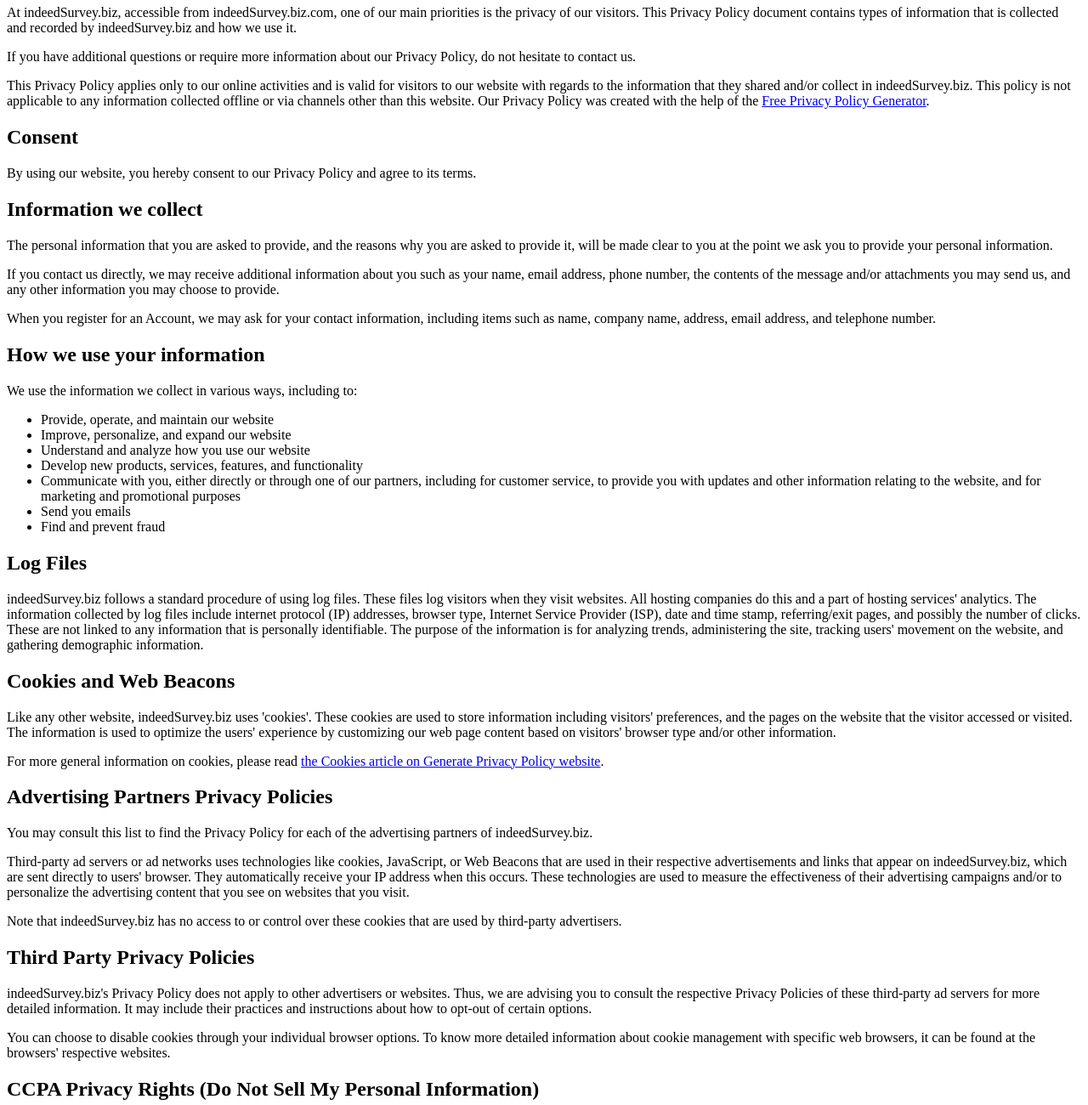
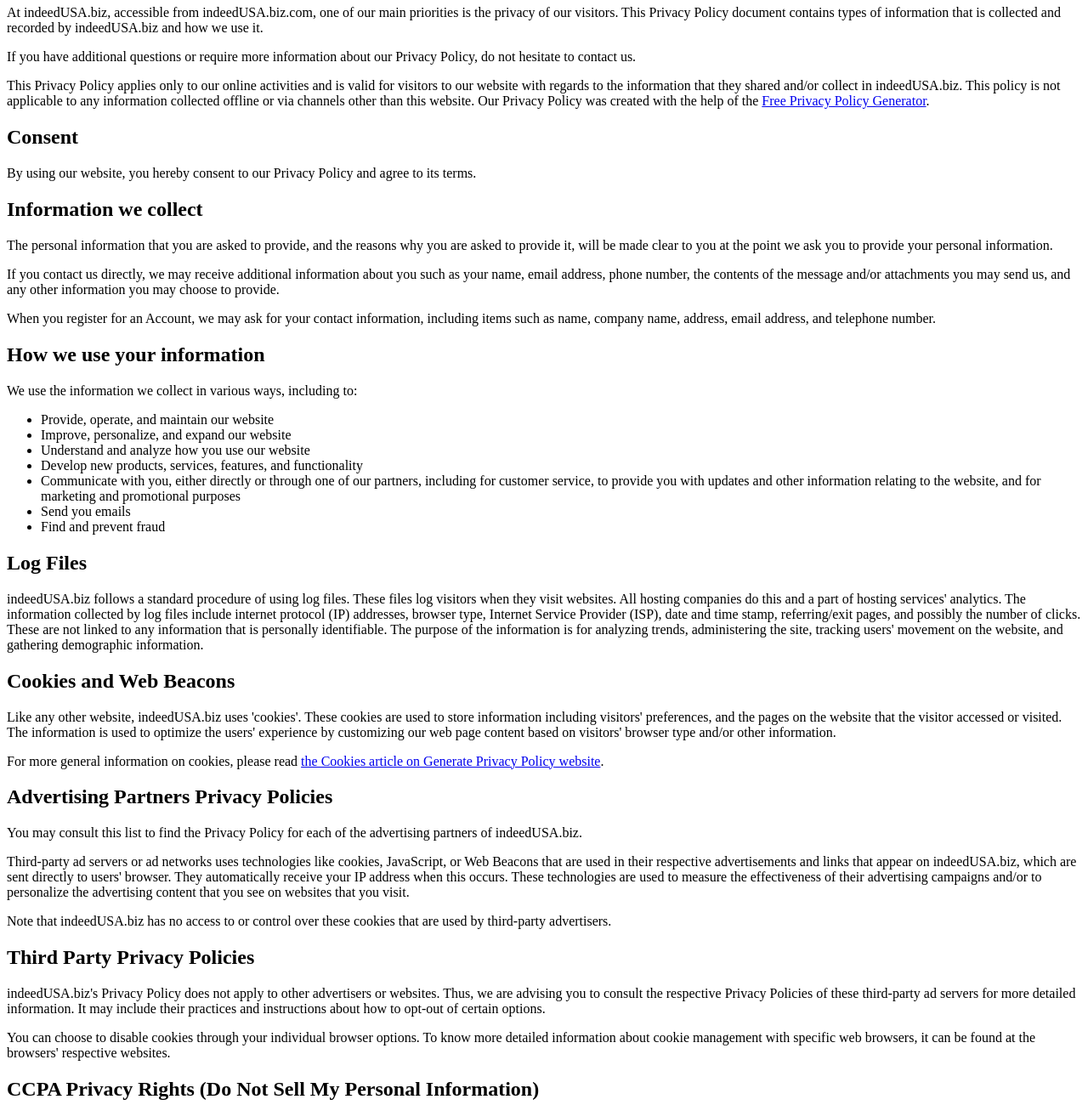
Before and after one commit to kokiryu/indeedsurvey.biz, a plain HTML site: page privacy.html in a window 1280 px wide. Shown: the part 60-1360 px from the top of the page at 85% size. Drawn offline with Linux system fonts and the light colour scheme.

Commit message:
change url

```diff
--- a/privacy.html
+++ b/privacy.html
@@ -1,13 +1,13 @@
 
 <meta http-equiv="Content-Type" content="text/html; charset=utf-8">
 
-<h1>Privacy Policy for indeedSurvey.biz</h1>
+<h1>Privacy Policy for indeedUSA.biz</h1>
 
-<p>At indeedSurvey.biz, accessible from indeedSurvey.biz.com, one of our main priorities is the privacy of our visitors. This Privacy Policy document contains types of information that is collected and recorded by indeedSurvey.biz and how we use it.</p>
+<p>At indeedUSA.biz, accessible from indeedUSA.biz.com, one of our main priorities is the privacy of our visitors. This Privacy Policy document contains types of information that is collected and recorded by indeedUSA.biz and how we use it.</p>
 
 <p>If you have additional questions or require more information about our Privacy Policy, do not hesitate to contact us.</p>
 
-<p>This Privacy Policy applies only to our online activities and is valid for visitors to our website with regards to the information that they shared and/or collect in indeedSurvey.biz. This policy is not applicable to any information collected offline or via channels other than this website. Our Privacy Policy was created with the help of the <a href="https://www.privacypolicygenerator.info">Free Privacy Policy Generator</a>.</p>
+<p>This Privacy Policy applies only to our online activities and is valid for visitors to our website with regards to the information that they shared and/or collect in indeedUSA.biz. This policy is not applicable to any information collected offline or via channels other than this website. Our Privacy Policy was created with the help of the <a href="https://www.privacypolicygenerator.info">Free Privacy Policy Generator</a>.</p>
 
 <h2>Consent</h2>
 
@@ -35,11 +35,11 @@
 
 <h2>Log Files</h2>
 
-<p>indeedSurvey.biz follows a standard procedure of using log files. These files log visitors when they visit websites. All hosting companies do this and a part of hosting services' analytics. The information collected by log files include internet protocol (IP) addresses, browser type, Internet Service Provider (ISP), date and time stamp, referring/exit pages, and possibly the number of clicks. These are not linked to any information that is personally identifiable. The purpose of the information is for analyzing trends, administering the site, tracking users' movement on the website, and gathering demographic information.</p>
+<p>indeedUSA.biz follows a standard procedure of using log files. These files log visitors when they visit websites. All hosting companies do this and a part of hosting services' analytics. The information collected by log files include internet protocol (IP) addresses, browser type, Internet Service Provider (ISP), date and time stamp, referring/exit pages, and possibly the number of clicks. These are not linked to any information that is personally identifiable. The purpose of the information is for analyzing trends, administering the site, tracking users' movement on the website, and gathering demographic information.</p>
 
 <h2>Cookies and Web Beacons</h2>
 
-<p>Like any other website, indeedSurvey.biz uses 'cookies'. These cookies are used to store information including visitors' preferences, and the pages on the website that the visitor accessed or visited. The information is used to optimize the users' experience by customizing our web page content based on visitors' browser type and/or other information.</p>
+<p>Like any other website, indeedUSA.biz uses 'cookies'. These cookies are used to store information including visitors' preferences, and the pages on the website that the visitor accessed or visited. The information is used to optimize the users' experience by customizing our web page content based on visitors' browser type and/or other information.</p>
 
 <p>For more general information on cookies, please read <a href="https://www.generateprivacypolicy.com/#cookies">the Cookies article on Generate Privacy Policy website</a>.</p>
 
@@ -47,15 +47,15 @@
 
 <h2>Advertising Partners Privacy Policies</h2>
 
-<P>You may consult this list to find the Privacy Policy for each of the advertising partners of indeedSurvey.biz.</p>
+<P>You may consult this list to find the Privacy Policy for each of the advertising partners of indeedUSA.biz.</p>
 
-<p>Third-party ad servers or ad networks uses technologies like cookies, JavaScript, or Web Beacons that are used in their respective advertisements and links that appear on indeedSurvey.biz, which are sent directly to users' browser. They automatically receive your IP address when this occurs. These technologies are used to measure the effectiveness of their advertising campaigns and/or to personalize the advertising content that you see on websites that you visit.</p>
+<p>Third-party ad servers or ad networks uses technologies like cookies, JavaScript, or Web Beacons that are used in their respective advertisements and links that appear on indeedUSA.biz, which are sent directly to users' browser. They automatically receive your IP address when this occurs. These technologies are used to measure the effectiveness of their advertising campaigns and/or to personalize the advertising content that you see on websites that you visit.</p>
 
-<p>Note that indeedSurvey.biz has no access to or control over these cookies that are used by third-party advertisers.</p>
+<p>Note that indeedUSA.biz has no access to or control over these cookies that are used by third-party advertisers.</p>
 
 <h2>Third Party Privacy Policies</h2>
 
-<p>indeedSurvey.biz's Privacy Policy does not apply to other advertisers or websites. Thus, we are advising you to consult the respective Privacy Policies of these third-party ad servers for more detailed information. It may include their practices and instructions about how to opt-out of certain options. </p>
+<p>indeedUSA.biz's Privacy Policy does not apply to other advertisers or websites. Thus, we are advising you to consult the respective Privacy Policies of these third-party ad servers for more detailed information. It may include their practices and instructions about how to opt-out of certain options. </p>
 
 <p>You can choose to disable cookies through your individual browser options. To know more detailed information about cookie management with specific web browsers, it can be found at the browsers' respective websites.</p>
 
@@ -82,4 +82,4 @@
 
 <p>Another part of our priority is adding protection for children while using the internet. We encourage parents and guardians to observe, participate in, and/or monitor and guide their online activity.</p>
 
-<p>indeedSurvey.biz does not knowingly collect any Personal Identifiable Information from children under the age of 13. If you think that your child provided this kind of information on our website, we strongly encourage you to contact us immediately and we will do our best efforts to promptly remove such information from our records.</p>
+<p>indeedUSA.biz does not knowingly collect any Personal Identifiable Information from children under the age of 13. If you think that your child provided this kind of information on our website, we strongly encourage you to contact us immediately and we will do our best efforts to promptly remove such information from our records.</p>
```
Also changed, not shown: index.html (+1 -1 lines).
